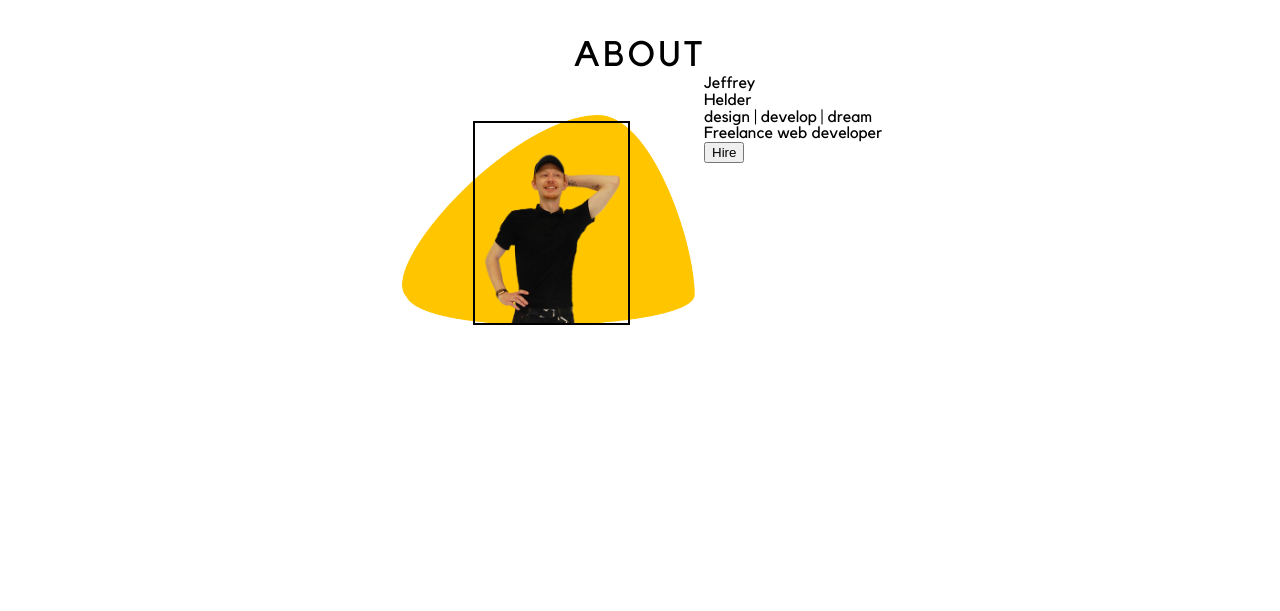
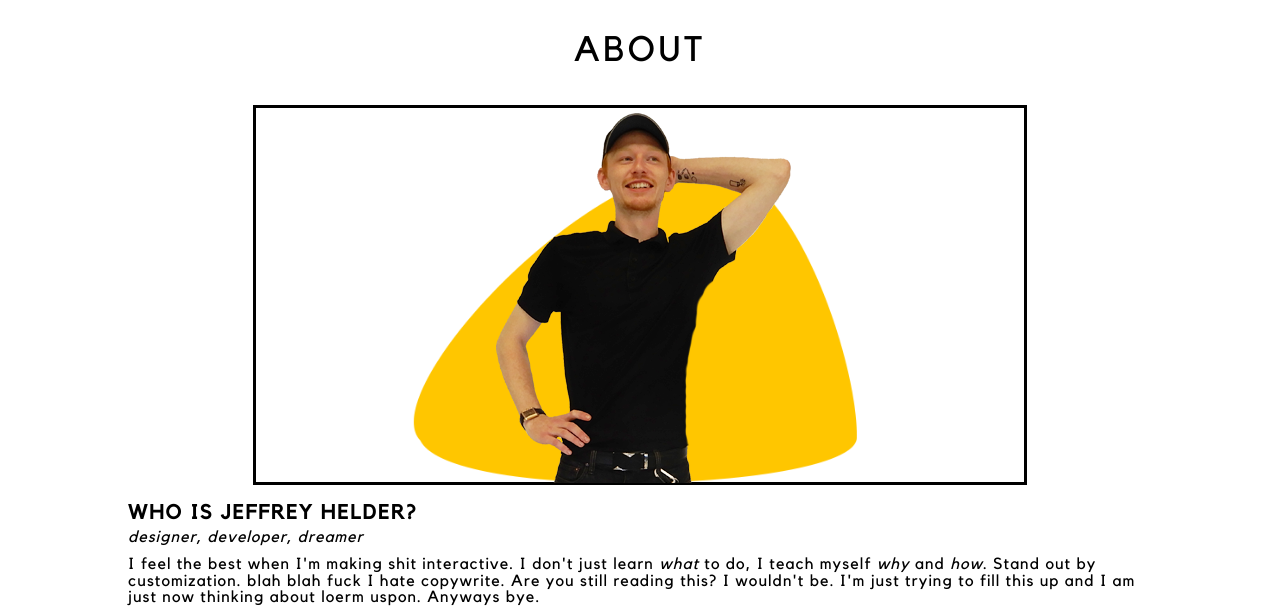
Before and after one commit to jhelder2/jeffreyhelder.com, a plain HTML site: page index.html in a window 1280 px wide. Shown: the part 702-1313 px from the top of the page. Before the commit the page ends 1027 px from the top, so only its background shows below. Drawn offline with Linux system fonts and the light colour scheme.

Commit message:
worked more

```diff
--- a/index.html
+++ b/index.html
@@ -46,10 +46,12 @@
 				</div>
 
 				<div id="about-text">
-					<h1>Jeffrey</br>Helder</h1>
-					<h3>design | develop | dream</h3>
-					<p>Freelance web developer</p>
-					<button>Hire</button>
+					<h1>Who is Jeffrey Helder?</h1>
+					<h3>designer, developer, dreamer</h3>
+					<p>I feel the best when I'm making shit interactive. I don't just learn <i>what</i> to do,
+						I teach myself <i>why</i> and <i>how</i>. Stand out by customization. blah blah fuck I hate copywrite.
+						Are you still reading this? I wouldn't be. I'm just trying to fill this up and I am just now thinking
+						about loerm uspon. Anyways bye.</p>
 
 				</div>
 			</div>
--- a/sass/main.scss
+++ b/sass/main.scss
@@ -64,34 +64,60 @@ main {width: 100%;}
     flex-wrap: wrap;
     width: 100%;
     justify-content: center;
-    padding-top: 40px;
+    padding-top: 35px;
 
     h2{text-align:center; font-size: 2.2em; text-transform: uppercase; letter-spacing: 0.1em; width:100%;}
 
     #about-pic {
-        min-height: 250px;
-        display: flex;
-        flex-direction: column;
-        background-size:contain;
-        background-image: url(/images/j_pose_back.png);
-        background-position: center;
-        background-repeat: no-repeat;
-        align-items: center;
+        margin-top: 35px;
+        display: block;
+        box-sizing: border-box;
+        position: relative;
+        width: 100%;
+
 
         #box {
             display: flex;
-            flex-direction: column;
-            width:50%;
-            height: 200px;
-            margin:auto;
-            margin-bottom: 0;
-            border: solid black 2px;
+            justify-content: center;
+            position: relative;
 
-            img{
-                width: 90%;
-                margin: auto;
-                margin-bottom: 0;
+            img {
+                max-width: 100%;
+                height: auto;
+            }
+
+            &:before {
+                content: "";
+                position: absolute;
+                border: 3px solid black;
+                width: 60%;
+                height: 99%;
+                z-index: -1;
+            }
+
+            &:after {
+            content: "";
+            width: 100%;
+            height: 100%;
+            position: absolute;
+            background-image: url(/images/j_pose_back.png);
+            background-size: contain;
+            background-repeat: no-repeat;
+            background-position: center;
+            z-index: -2;
             }
         }
     }
+
+    #about-text {
+        display: flex;
+        flex-direction: column;
+        width: 80%;
+        padding-top: 20px;
+
+        h1 {font-size: 1.25em; text-transform: uppercase; letter-spacing: 0.1em;font-weight: bold;}
+        h3 {font-size: 1em; padding: 5px 0;letter-spacing: 1px; font-style: italic;}
+        p {font-size: 1em; padding: 5px 0; letter-spacing: 1.1px;}
+        i {font-style: italic;}
+    }
 }
```
Also changed, not shown: css/main.css, 1 other file.
